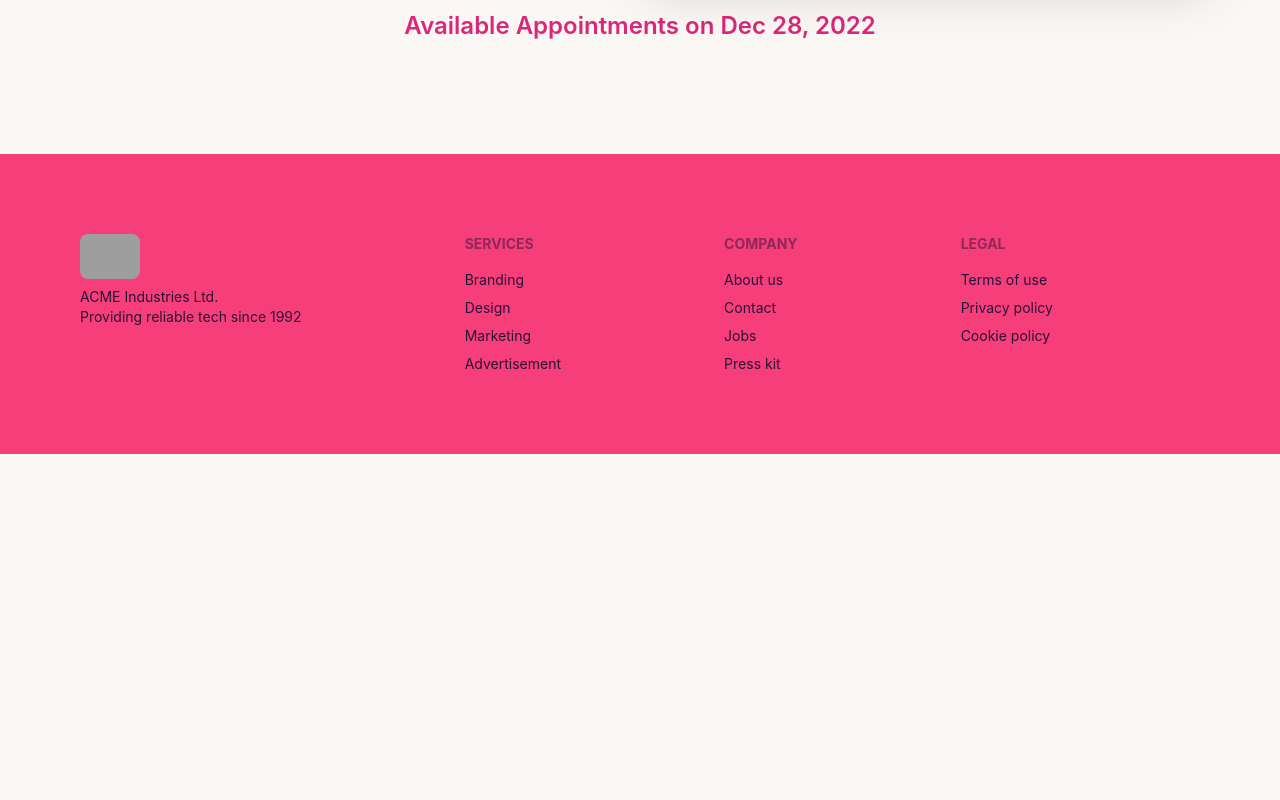
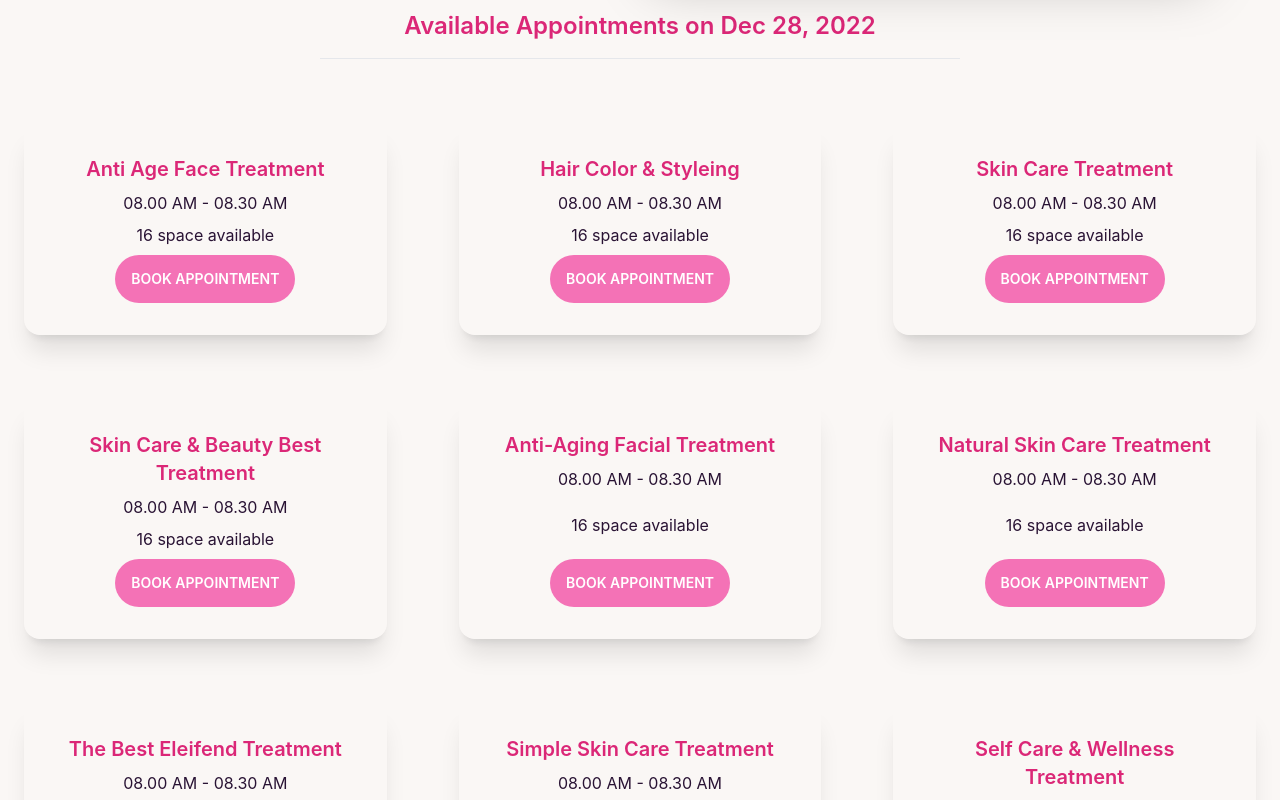
Before and after one commit to alow-akter/alaina-parlour, a React (Create React App) app: page /appointment in a window 1280 px wide. Shown: the part 580-1380 px from the top of the page. Before the commit the page ends 1034 px from the top, so only its background shows below. Built offline with nearby package versions, Linux system fonts and the light colour scheme; grey boxes are pictures that could not be loaded.

Commit message:
our all service

```diff
--- /dev/null
+++ b/public/appointmentOption.json
@@ -0,0 +1,199 @@
+[
+    {
+        "_id": "1",
+        "name": "Anti Age Face Treatment",
+        "slots": [
+            "08.00 AM - 08.30 AM",
+            "08.30 AM - 09.00 AM",
+            "09.00 AM - 9.30 AM",
+            "09.30 AM - 10.00 AM",
+            "10.00 AM - 10.30 AM",
+            "10.30 AM - 11.00 AM",
+            "11.00 AM - 11.30 AM",
+            "11.30 AM - 12.00 AM",
+            "1.00 PM - 1.30 PM",
+            "1.30 PM - 2.00 PM",
+            "2.00 PM - 2.30 PM",
+            "2.30 PM - 3.00 PM",
+            "3.00 PM - 3.30 PM",
+            "3.30 PM - 4.00 PM",
+            "4.00 PM - 4.30 PM",
+            "4.30 PM - 5.00 PM"
+        ]
+    },
+    {
+        "_id": "2",
+        "name": "Hair Color & Styleing",
+        "slots": [
+            "08.00 AM - 08.30 AM",
+            "08.30 AM - 09.00 AM",
+            "09.00 AM - 9.30 AM",
+            "09.30 AM - 10.00 AM",
+            "10.00 AM - 10.30 AM",
+            "10.30 AM - 11.00 AM",
+            "11.00 AM - 11.30 AM",
+            "11.30 AM - 12.00 AM",
+            "1.00 PM - 1.30 PM",
+            "1.30 PM - 2.00 PM",
+            "2.00 PM - 2.30 PM",
+            "2.30 PM - 3.00 PM",
+            "3.00 PM - 3.30 PM",
+            "3.30 PM - 4.00 PM",
+            "4.00 PM - 4.30 PM",
+            "4.30 PM - 5.00 PM"
+        ]
+    },
+    {
+        "_id": "3",
+        "name": "Skin Care Treatment",
+        "slots": [
+            "08.00 AM - 08.30 AM",
+            "08.30 AM - 09.00 AM",
+            "09.00 AM - 9.30 AM",
+            "09.30 AM - 10.00 AM",
+            "10.00 AM - 10.30 AM",
+            "10.30 AM - 11.00 AM",
+            "11.00 AM - 11.30 AM",
+            "11.30 AM - 12.00 AM",
+            "1.00 PM - 1.30 PM",
+            "1.30 PM - 2.00 PM",
+            "2.00 PM - 2.30 PM",
+            "2.30 PM - 3.00 PM",
+            "3.00 PM - 3.30 PM",
+            "3.30 PM - 4.00 PM",
+            "4.00 PM - 4.30 PM",
+            "4.30 PM - 5.00 PM"
+        ]
+    },
+    {
+        "_id": "4",
+        "name": "Skin Care & Beauty Best Treatment",
+        "slots": [
+            "08.00 AM - 08.30 AM",
+            "08.30 AM - 09.00 AM",
+            "09.00 AM - 9.30 AM",
+            "09.30 AM - 10.00 AM",
+            "10.00 AM - 10.30 AM",
+            "10.30 AM - 11.00 AM",
+            "11.00 AM - 11.30 AM",
+            "11.30 AM - 12.00 AM",
+            "1.00 PM - 1.30 PM",
+            "1.30 PM - 2.00 PM",
+            "2.00 PM - 2.30 PM",
+            "2.30 PM - 3.00 PM",
+            "3.00 PM - 3.30 PM",
+            "3.30 PM - 4.00 PM",
+            "4.00 PM - 4.30 PM",
+            "4.30 PM - 5.00 PM"
+        ]
+    },
+    {
+        "_id": "5",
+        "name": "Anti-Aging Facial Treatment",
+        "slots": [
+            "08.00 AM - 08.30 AM",
+            "08.30 AM - 09.00 AM",
+            "09.00 AM - 9.30 AM",
+            "09.30 AM - 10.00 AM",
+            "10.00 AM - 10.30 AM",
+            "10.30 AM - 11.00 AM",
+            "11.00 AM - 11.30 AM",
+            "11.30 AM - 12.00 AM",
+            "1.00 PM - 1.30 PM",
+            "1.30 PM - 2.00 PM",
+            "2.00 PM - 2.30 PM",
+            "2.30 PM - 3.00 PM",
+            "3.00 PM - 3.30 PM",
+            "3.30 PM - 4.00 PM",
+            "4.00 PM - 4.30 PM",
+            "4.30 PM - 5.00 PM"
+        ]
+    },
+    {
+        "_id": "7",
+        "name": "Natural Skin Care Treatment",
+        "slots": [
+            "08.00 AM - 08.30 AM",
+            "08.30 AM - 09.00 AM",
+            "09.00 AM - 9.30 AM",
+            "09.30 AM - 10.00 AM",
+            "10.00 AM - 10.30 AM",
+            "10.30 AM - 11.00 AM",
+            "11.00 AM - 11.30 AM",
+            "11.30 AM - 12.00 AM",
+            "1.00 PM - 1.30 PM",
+            "1.30 PM - 2.00 PM",
+            "2.00 PM - 2.30 PM",
+            "2.30 PM - 3.00 PM",
+            "3.00 PM - 3.30 PM",
+            "3.30 PM - 4.00 PM",
+            "4.00 PM - 4.30 PM",
+            "4.30 PM - 5.00 PM"
+        ]
+    },
+    {
+        "_id": "8",
+        "name": "The Best Eleifend Treatment",
+        "slots": [
+            "08.00 AM - 08.30 AM",
+            "08.30 AM - 09.00 AM",
+            "09.00 AM - 9.30 AM",
+            "09.30 AM - 10.00 AM",
+            "10.00 AM - 10.30 AM",
+            "10.30 AM - 11.00 AM",
+            "11.00 AM - 11.30 AM",
+            "11.30 AM - 12.00 AM",
+            "1.00 PM - 1.30 PM",
+            "1.30 PM - 2.00 PM",
+            "2.00 PM - 2.30 PM",
+            "2.30 PM - 3.00 PM",
+            "3.00 PM - 3.30 PM",
+            "3.30 PM - 4.00 PM",
+            "4.00 PM - 4.30 PM",
+            "4.30 PM - 5.00 PM"
+        ]
+    },
+    {
+        "_id": "9",
+        "name": "Simple Skin Care Treatment",
+        "slots": [
+            "08.00 AM - 08.30 AM",
+            "08.30 AM - 09.00 AM",
+            "09.00 AM - 9.30 AM",
+            "09.30 AM - 10.00 AM",
+            "10.00 AM - 10.30 AM",
+            "10.30 AM - 11.00 AM",
+            "11.00 AM - 11.30 AM",
+            "11.30 AM - 12.00 AM",
+            "1.00 PM - 1.30 PM",
+            "1.30 PM - 2.00 PM",
+            "2.00 PM - 2.30 PM",
+            "2.30 PM - 3.00 PM",
+            "3.00 PM - 3.30 PM",
+            "3.30 PM - 4.00 PM",
+            "4.00 PM - 4.30 PM",
+            "4.30 PM - 5.00 PM"
+        ]
+    },
+    {
+        "name": "Self Care & Wellness Treatment",
+        "slots": [
+            "08.00 AM - 08.30 AM",
+            "08.30 AM - 09.00 AM",
+            "09.00 AM - 9.30 AM",
+            "09.30 AM - 10.00 AM",
+            "10.00 AM - 10.30 AM",
+            "10.30 AM - 11.00 AM",
+            "11.00 AM - 11.30 AM",
+            "11.30 AM - 12.00 AM",
+            "1.00 PM - 1.30 PM",
+            "1.30 PM - 2.00 PM",
+            "2.00 PM - 2.30 PM",
+            "2.30 PM - 3.00 PM",
+            "3.00 PM - 3.30 PM",
+            "3.30 PM - 4.00 PM",
+            "4.00 PM - 4.30 PM",
+            "4.30 PM - 5.00 PM"
+        ]
+    }
+]
--- a/src/Pages/Appointment/AvailableAppointments.js
+++ b/src/Pages/Appointment/AvailableAppointments.js
@@ -1,10 +1,29 @@
 import { format } from 'date-fns';
-import React from 'react';
+import React, { useEffect, useState } from 'react';
+import AppointmentOption from './MakeAppointments/AppointmentOption';
 
 const AvailableAppointments = ({ seletedDate }) => {
+    const [appointmentOptions, setAppointmentOptions] = useState([])
+
+    useEffect(() => {
+        fetch('appointmentOption.json')
+            .then(res => res.json())
+            .then(data => setAppointmentOptions(data))
+    }
+        , [])
     return (
-        <section className='mt-6'>
+        <section className='my-6'>
             <p className='text-center text-2xl font-semibold text-pink-600'>Available Appointments on {format(seletedDate, 'PP')}  </p>
+            <hr className='w-1/2 mx-auto mt-4' />
+            <div className='grid sm:grid-cols-1 md:grid-cols-2 lg:grid-cols-3 gap-6 mt-6'>
+                {
+                    appointmentOptions.map(option => <AppointmentOption
+                        key={option._id}
+                        appointmentOptions={option}
+                    >
+                    </AppointmentOption>)
+                }
+            </div>
         </section>
     );
 };
--- /dev/null
+++ b/src/Pages/Appointment/MakeAppointments/AppointmentOption.js
@@ -0,0 +1,19 @@
+import React from 'react';
+
+const AppointmentOption = ({ appointmentOptions }) => {
+    const { name, slots } = appointmentOptions
+    return (
+        <div className="card  shadow-xl mt-10 lg:mx-6">
+            <div className="card-body justify-center items-center">
+                <h2 className="card-title text-center text-pink-600">{name}</h2>
+                <p>{slots.length > 0 ? slots[0] : 'Try another day'}</p>
+                <p>{slots.length} space available</p>
+                <div className="card-actions justify-center">
+                    <button className="btn btn-primary bg-pink-400 border-none text-white">Book Appointment</button>
+                </div>
+            </div>
+        </div>
+    );
+};
+
+export default AppointmentOption;
--- /dev/null
+++ b/src/Pages/BookingModal/BookingModal.js
@@ -0,0 +1,11 @@
+import React from 'react';
+
+const BookingModal = () => {
+    return (
+        <div>
+
+        </div>
+    );
+};
+
+export default BookingModal;
```
